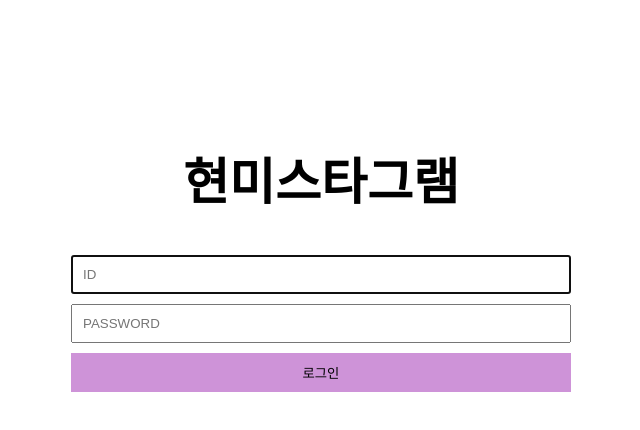
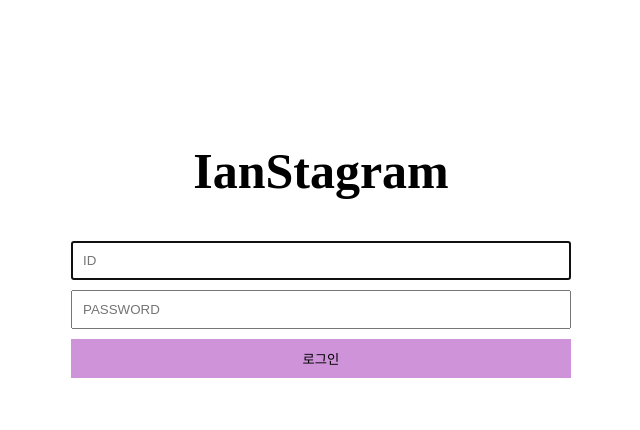
Before and after one commit to sangcheol-LEE/reactBasicStudy, a React (Create React App) app: page / in a window 1280 px wide. Shown: the top 430 px of the page, without its empty margins (319-959 px from the left). Built offline with nearby package versions, Linux system fonts and the light colour scheme.

Commit message:
로고 수정

```diff
--- a/src/LoginPractice.js
+++ b/src/LoginPractice.js
@@ -34,7 +34,7 @@ const LoginPractice = () => {
 
   return (
     <Form>
-    <h1>현미스타그램</h1>
+    <h1>IanStagram</h1>
     <LoginForm>
       <InputForm
         type="text"
```
